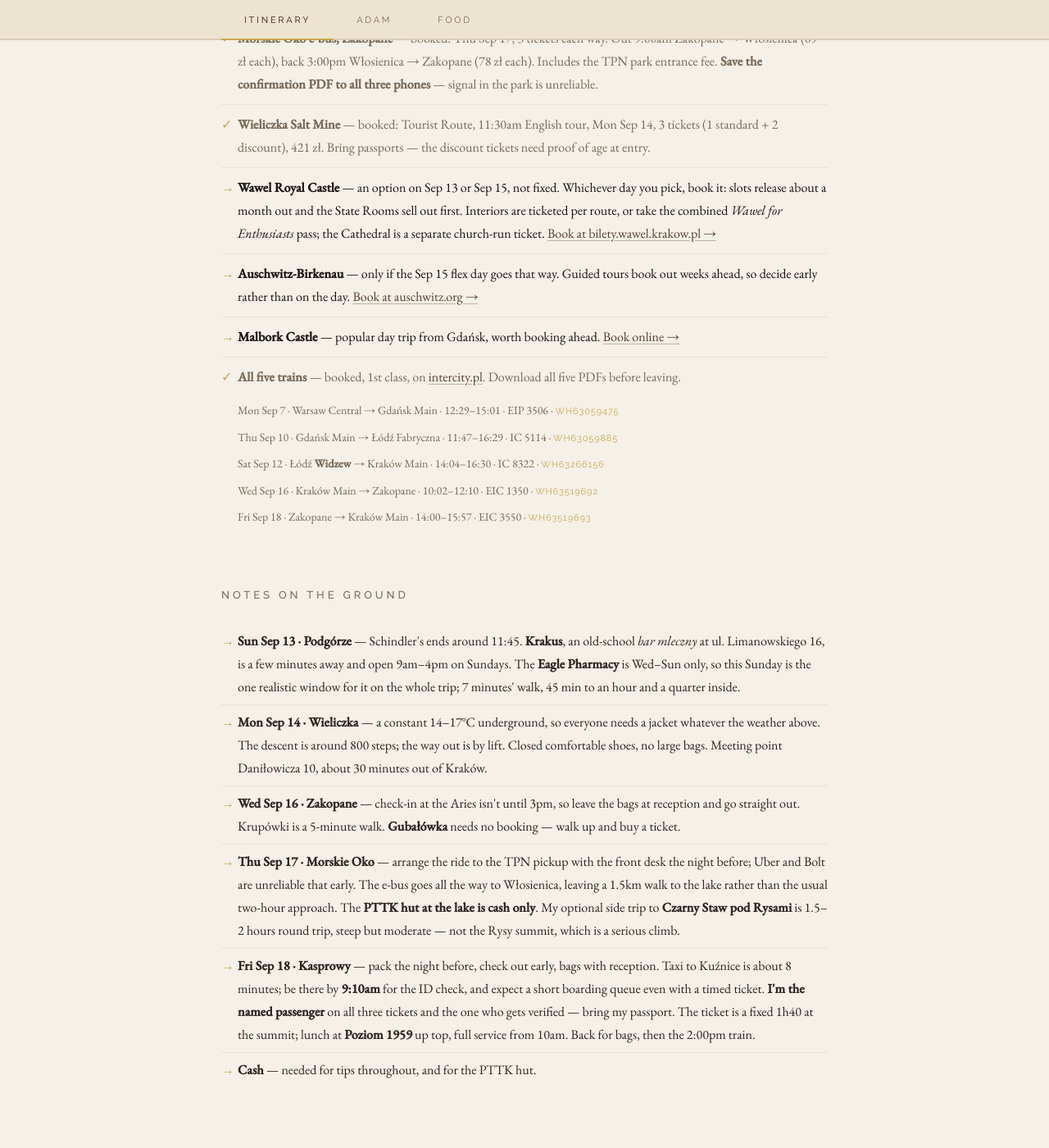
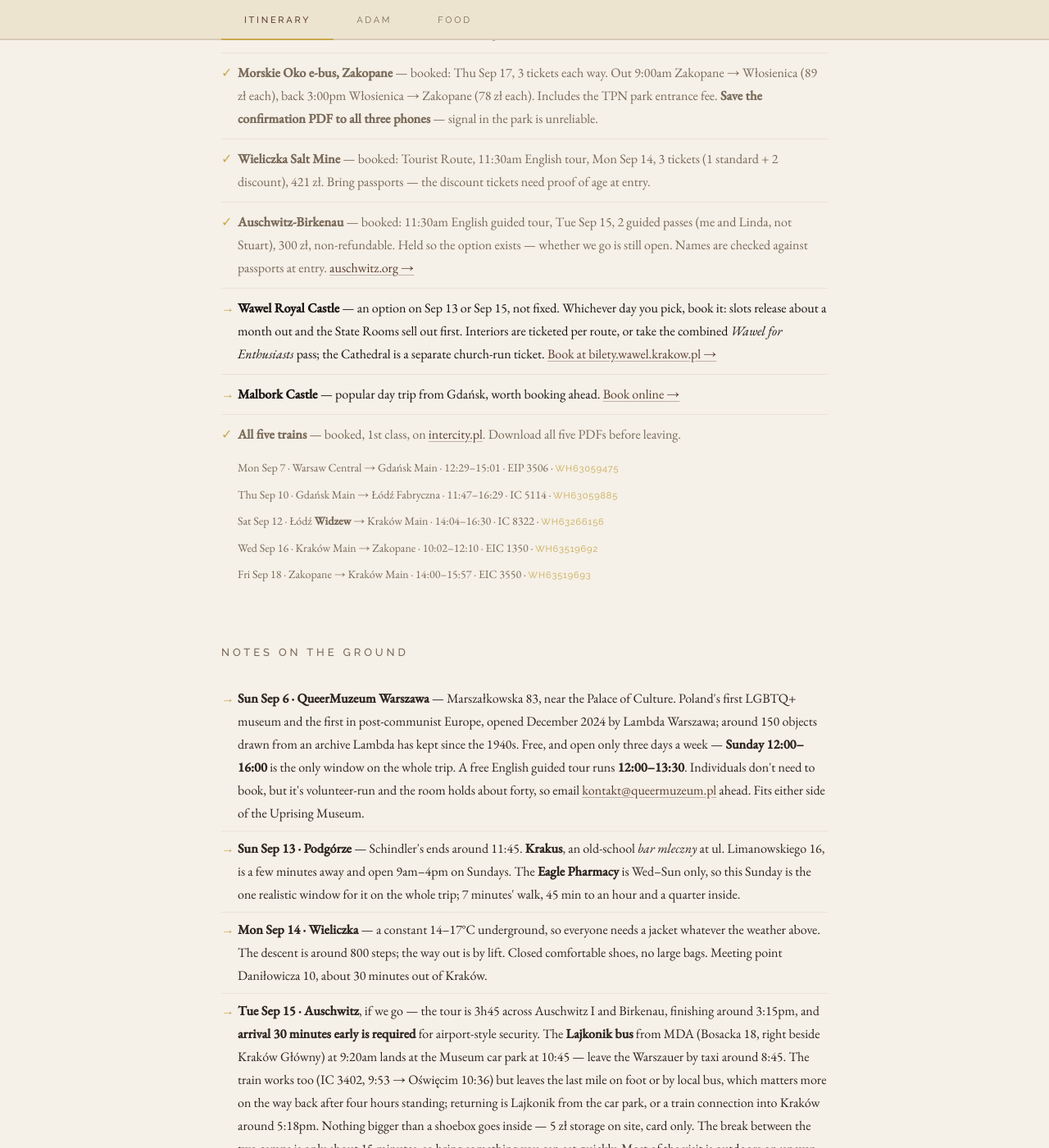
Before and after one commit to LordOfCorners/lordofcorners.github.io, a Jekyll site: the page poland-itinerary.html, which Jekyll copies as it is, in a window 1280 px wide and 1400 px high, scrolled down 2448 px. Shown: the whole window at 82% size. Built offline with Jekyll 4.4.1, drawn with Linux system fonts in a browser that asks for light colours; some of the changed text lies outside the part shown.

Commit message:
Add Auschwitz booking (held for Sep 15) and QueerMuzeum on Sep 6
Auschwitz: two guided passes bought for the 11:30am English tour, but
the flex day is still open — it moves from one of four possibilities to
held-but-undecided. Replaces the obsolete "book early" advice with the
travel logistics: Lajkonik from MDA vs. the train, the 30-minute
security buffer, bag limit and the short break between camps.

QueerMuzeum Warszawa: Sunday 12-4 is the only window on the trip, with
the free English tour at noon.

Co-Authored-By: Claude Opus 5 <noreply@anthropic.com>

```diff
--- a/poland-itinerary.html
+++ b/poland-itinerary.html
@@ -867,7 +867,7 @@
           <tr>
             <td class="date-col"><span class="day-abbr">Sun </span>Sep 6</td>
             <td class="place-col">Warsaw</td>
-            <td class="notes-col"><a href="https://www.1944.pl/en" target="_blank">Warsaw Uprising Museum</a> · Praga neighbourhood</td>
+            <td class="notes-col"><a href="https://www.1944.pl/en" target="_blank">Warsaw Uprising Museum</a> · <a href="https://queermuzeum.pl/" target="_blank">QueerMuzeum</a> (Sun only, 12–4) · Praga neighbourhood</td>
           </tr>
           <tr class="transport-row">
             <td class="date-col"><span class="day-abbr">Mon </span>Sep 7</td>
@@ -927,7 +927,7 @@
           <tr>
             <td class="date-col"><span class="day-abbr">Tue </span>Sep 15</td>
             <td class="place-col">Kraków</td>
-            <td class="notes-col">Flex day — Kazimierz on foot, Jasło, <a href="https://bilety.wawel.krakow.pl/" target="_blank">Wawel Castle</a>, or <a href="https://www.auschwitz.org/" target="_blank">Auschwitz</a></td>
+            <td class="notes-col">Flex day — <a href="https://www.auschwitz.org/" target="_blank">Auschwitz</a> 11:30am tour held, undecided · otherwise Kazimierz on foot, Jasło or <a href="https://bilety.wawel.krakow.pl/" target="_blank">Wawel Castle</a></td>
           </tr>
           <tr class="transport-row">
             <td class="date-col"><span class="day-abbr">Wed </span>Sep 16</td>
@@ -1012,8 +1012,8 @@
         <li class="booked"><strong>Kasprowy Wierch cable car, Zakopane</strong> — booked: 9:30am, Fri Sep 18. Check out of the Aries and leave the bags at the front desk first — the train to Kraków is at 2:00pm.</li>
         <li class="booked"><strong>Morskie Oko e-bus, Zakopane</strong> — booked: Thu Sep 17, 3 tickets each way. Out 9:00am Zakopane → Włosienica (89 zł each), back 3:00pm Włosienica → Zakopane (78 zł each). Includes the TPN park entrance fee. <strong>Save the confirmation PDF to all three phones</strong> — signal in the park is unreliable.</li>
         <li class="booked"><strong>Wieliczka Salt Mine</strong> — booked: Tourist Route, 11:30am English tour, Mon Sep 14, 3 tickets (1 standard + 2 discount), 421 zł. Bring passports — the discount tickets need proof of age at entry.</li>
+        <li class="booked"><strong>Auschwitz-Birkenau</strong> — booked: 11:30am English guided tour, Tue Sep 15, 2 guided passes (me and Linda, not Stuart), 300 zł, non-refundable. Held so the option exists — whether we go is still open. Names are checked against passports at entry. <a href="https://www.auschwitz.org/" target="_blank">auschwitz.org →</a></li>
         <li><strong>Wawel Royal Castle</strong> — an option on Sep 13 or Sep 15, not fixed. Whichever day you pick, book it: slots release about a month out and the State Rooms sell out first. Interiors are ticketed per route, or take the combined <em>Wawel for Enthusiasts</em> pass; the Cathedral is a separate church-run ticket. <a href="https://bilety.wawel.krakow.pl/" target="_blank">Book at bilety.wawel.krakow.pl →</a></li>
-        <li><strong>Auschwitz-Birkenau</strong> — only if the Sep 15 flex day goes that way. Guided tours book out weeks ahead, so decide early rather than on the day. <a href="https://www.auschwitz.org/" target="_blank">Book at auschwitz.org →</a></li>
         <li><strong>Malbork Castle</strong> — popular day trip from Gdańsk, worth booking ahead. <a href="https://www.zamek.malbork.pl/en" target="_blank">Book online →</a></li>
         <li class="booked"><strong>All five trains</strong> — booked, 1st class, on <a href="https://www.intercity.pl/en/" target="_blank">intercity.pl</a>. Download all five PDFs before leaving.
           <ul class="ticket-sublist">
@@ -1030,8 +1030,10 @@
     <div class="overview-section">
       <h2>Notes on the Ground</h2>
       <ul class="find-list">
+        <li><strong>Sun Sep 6 · QueerMuzeum Warszawa</strong> — Marszałkowska 83, near the Palace of Culture. Poland's first LGBTQ+ museum and the first in post-communist Europe, opened December 2024 by Lambda Warszawa; around 150 objects drawn from an archive Lambda has kept since the 1940s. Free, and open only three days a week — <strong>Sunday 12:00–16:00</strong> is the only window on the whole trip. A free English guided tour runs <strong>12:00–13:30</strong>. Individuals don't need to book, but it's volunteer-run and the room holds about forty, so email <a href="mailto:kontakt@queermuzeum.pl">kontakt@queermuzeum.pl</a> ahead. Fits either side of the Uprising Museum.</li>
         <li><strong>Sun Sep 13 · Podgórze</strong> — Schindler's ends around 11:45. <strong>Krakus</strong>, an old-school <em>bar mleczny</em> at ul. Limanowskiego 16, is a few minutes away and open 9am–4pm on Sundays. The <strong>Eagle Pharmacy</strong> is Wed–Sun only, so this Sunday is the one realistic window for it on the whole trip; 7 minutes' walk, 45 min to an hour and a quarter inside.</li>
         <li><strong>Mon Sep 14 · Wieliczka</strong> — a constant 14–17°C underground, so everyone needs a jacket whatever the weather above. The descent is around 800 steps; the way out is by lift. Closed comfortable shoes, no large bags. Meeting point Daniłowicza 10, about 30 minutes out of Kraków.</li>
+        <li><strong>Tue Sep 15 · Auschwitz</strong>, if we go — the tour is 3h45 across Auschwitz I and Birkenau, finishing around 3:15pm, and <strong>arrival 30 minutes early is required</strong> for airport-style security. The <strong>Lajkonik bus</strong> from MDA (Bosacka 18, right beside Kraków Główny) at 9:20am lands at the Museum car park at 10:45 — leave the Warszauer by taxi around 8:45. The train works too (IC 3402, 9:53 → Oświęcim 10:36) but leaves the last mile on foot or by local bus, which matters more on the way back after four hours standing; returning is Lajkonik from the car park, or a train connection into Kraków around 5:18pm. Nothing bigger than a shoebox goes inside — 5 zł storage on site, card only. The break between the two camps is only about 15 minutes, so bring something you can eat quickly. Most of the visit is outdoors on uneven ground.</li>
         <li><strong>Wed Sep 16 · Zakopane</strong> — check-in at the Aries isn't until 3pm, so leave the bags at reception and go straight out. Krupówki is a 5-minute walk. <strong>Gubałówka</strong> needs no booking — walk up and buy a ticket.</li>
         <li><strong>Thu Sep 17 · Morskie Oko</strong> — arrange the ride to the TPN pickup with the front desk the night before; Uber and Bolt are unreliable that early. The e-bus goes all the way to Włosienica, leaving a 1.5km walk to the lake rather than the usual two-hour approach. The <strong>PTTK hut at the lake is cash only</strong>. My optional side trip to <strong>Czarny Staw pod Rysami</strong> is 1.5–2 hours round trip, steep but moderate — not the Rysy summit, which is a serious climb.</li>
         <li><strong>Fri Sep 18 · Kasprowy</strong> — pack the night before, check out early, bags with reception. Taxi to Kuźnice is about 8 minutes; be there by <strong>9:10am</strong> for the ID check, and expect a short boarding queue even with a timed ticket. <strong>I'm the named passenger</strong> on all three tickets and the one who gets verified — bring my passport. The ticket is a fixed 1h40 at the summit; lunch at <strong>Poziom 1959</strong> up top, full service from 10am. Back for bags, then the 2:00pm train.</li>
```
